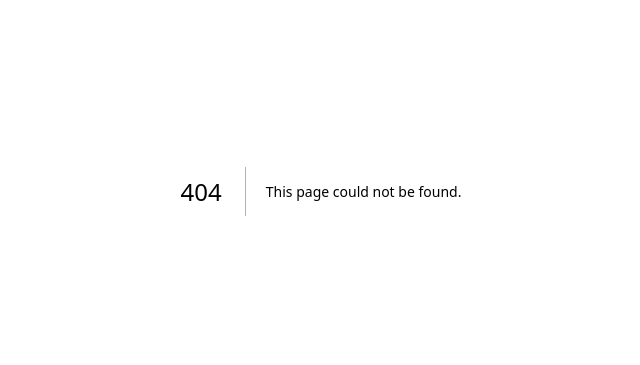
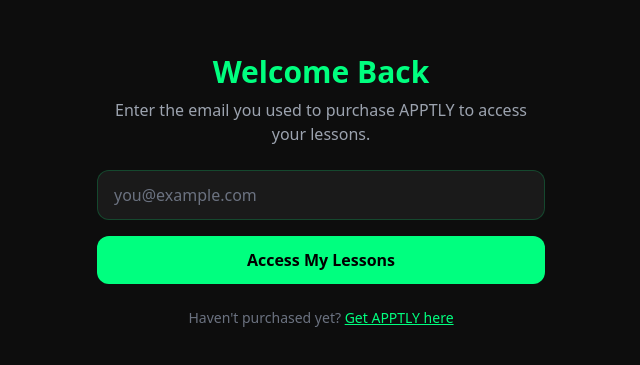
Before and after one commit to myapptly/apptly-website, a Next.js app: page /login in a window 1280 px wide. Before the commit this address had no page. Shown: the part 209-574 px from the top of the page, without its empty margins (319-959 px from the left). Built offline with nearby package versions, Linux system fonts and the light colour scheme.

Commit message:
Create page.tsx

```diff
--- /dev/null
+++ b/app/login/page.tsx
@@ -0,0 +1,72 @@
+"use client";
+
+import { useState } from "react";
+import { useRouter } from "next/navigation";
+
+export default function LoginPage() {
+  const [email, setEmail] = useState("");
+  const [status, setStatus] = useState<"idle" | "loading" | "error">("idle");
+  const router = useRouter();
+
+  async function handleSubmit(e: React.FormEvent) {
+    e.preventDefault();
+    setStatus("loading");
+
+    const res = await fetch("/api/verify-email", {
+      method: "POST",
+      headers: { "Content-Type": "application/json" },
+      body: JSON.stringify({ email }),
+    });
+
+    if (res.ok) {
+      router.push("/dashboard");
+    } else {
+      setStatus("error");
+    }
+  }
+
+  return (
+    <main className="min-h-screen bg-[#0D0D0D] text-white flex items-center justify-center px-6">
+      <div className="max-w-md w-full space-y-6">
+        <div className="text-center space-y-2">
+          <h1 className="text-3xl font-black text-[#00FF7F]">Welcome Back</h1>
+          <p className="text-gray-400">
+            Enter the email you used to purchase APPTLY to access your lessons.
+          </p>
+        </div>
+
+        <form onSubmit={handleSubmit} className="space-y-4">
+          <input
+            type="email"
+            required
+            value={email}
+            onChange={(e) => setEmail(e.target.value)}
+            placeholder="you@example.com"
+            className="w-full rounded-xl bg-[#1A1A1A] border border-[#00FF7F]/20 px-4 py-3 text-white placeholder-gray-500 focus:outline-none focus:border-[#00FF7F]"
+          />
+          <button
+            type="submit"
+            disabled={status === "loading"}
+            className="w-full rounded-xl bg-[#00FF7F] text-black font-bold py-3 hover:opacity-90 transition-opacity disabled:opacity-50"
+          >
+            {status === "loading" ? "Checking..." : "Access My Lessons"}
+          </button>
+        </form>
+
+        {status === "error" && (
+          <p className="text-red-400 text-sm text-center">
+            We couldn't find a purchase under that email. Double check it, or
+            email support@myapptly.com for help.
+          </p>
+        )}
+
+        <p className="text-center text-sm text-gray-500">
+          Haven't purchased yet?{" "}
+          <a href="/" className="text-[#00FF7F] underline">
+            Get APPTLY here
+          </a>
+        </p>
+      </div>
+    </main>
+  );
+}
```
